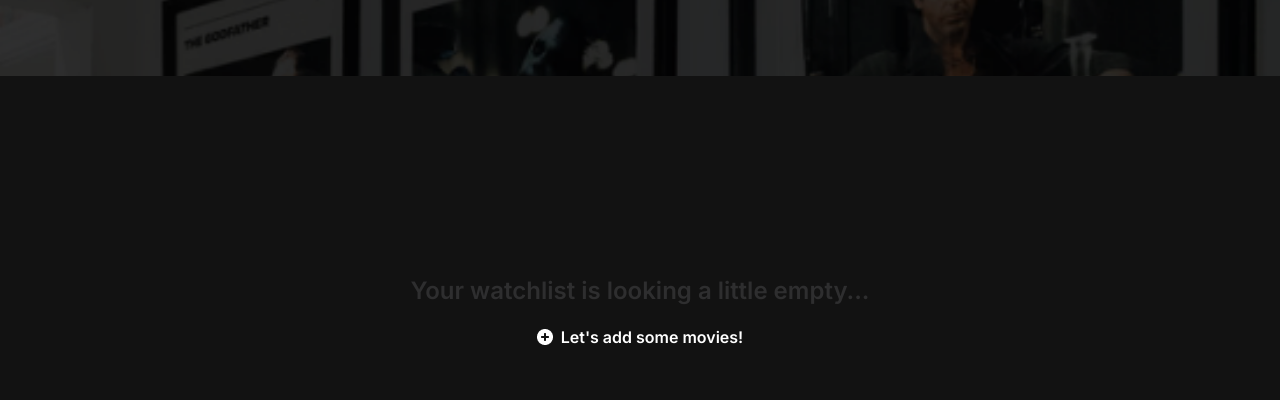
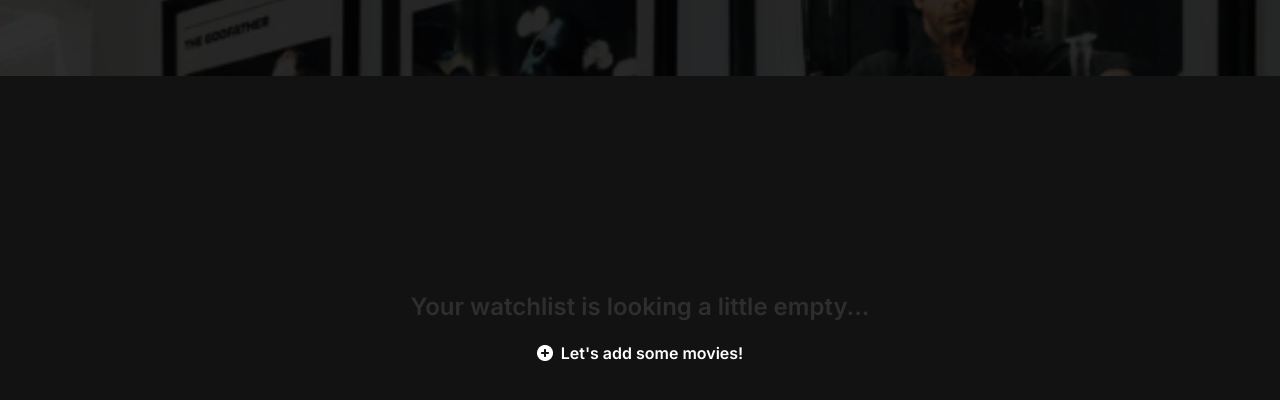
Before and after one commit to MannyPachano/Movie-Database, a website built with Vite: page watchlist.html in a window 1280 px wide. Shown: the part 176-576 px from the top of the page. Built offline with nearby package versions, Linux system fonts and the light colour scheme.

Commit message:
Update index.css

```diff
--- a/index.css
+++ b/index.css
@@ -197,13 +197,14 @@ button:disabled {
     flex-direction: column;
     justify-content: center;
     align-items: center;
-    min-height: 60vh;
-    padding: 0 3rem 1rem;
+    min-height: 40vw;
+    padding: 0rem 3rem 1rem;
 
 }
 
 .watchlist-main-text {
     margin-bottom: 0.5rem;
+    text-align: center;
 }
 
 section a {
@@ -232,7 +233,7 @@ section a {
 
 /* media queries */
 
-@media (max-width: 480px){
+@media (max-width: 495px){
     header {
         padding: 5rem 1rem 0;
     }
@@ -253,7 +254,7 @@ section a {
     }
 
     .main-icon {
-        margin-top: 5rem;
+        margin-top: 3rem;
     }
 
     .movie-poster {
```
